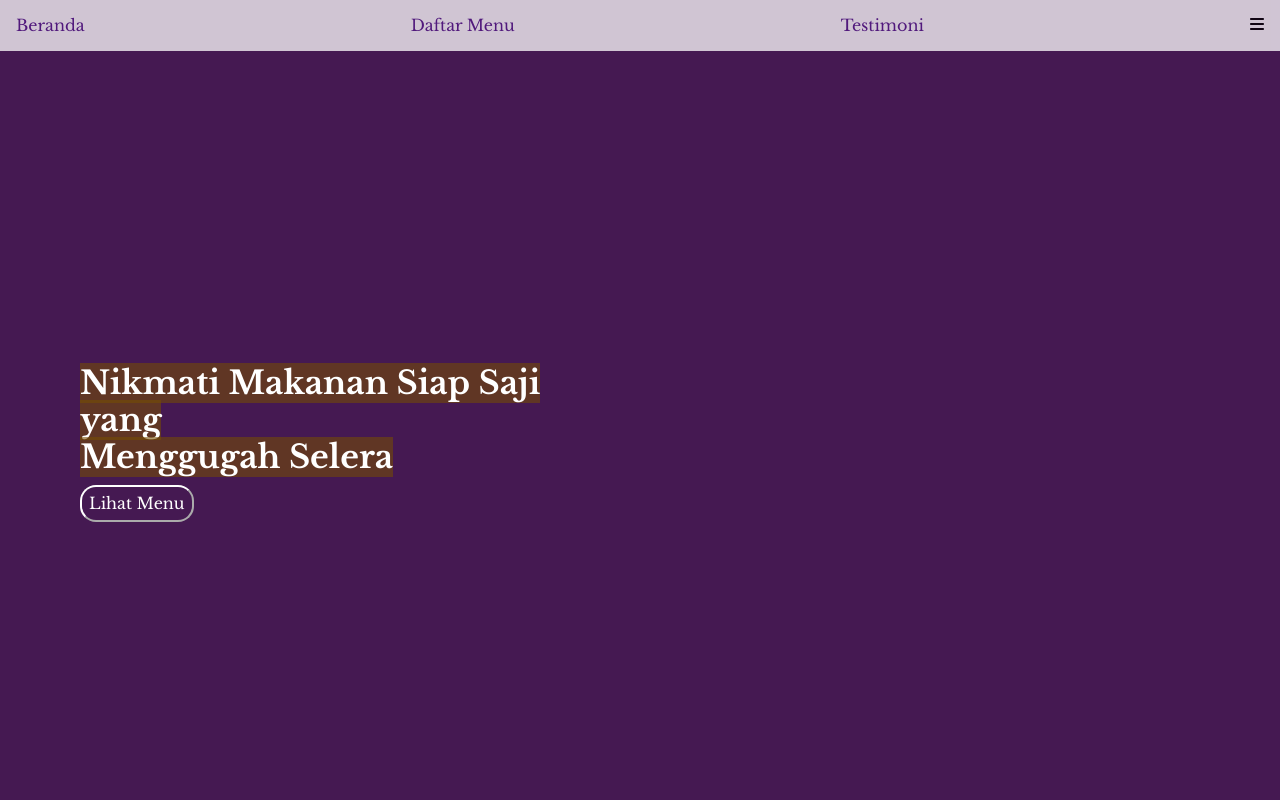
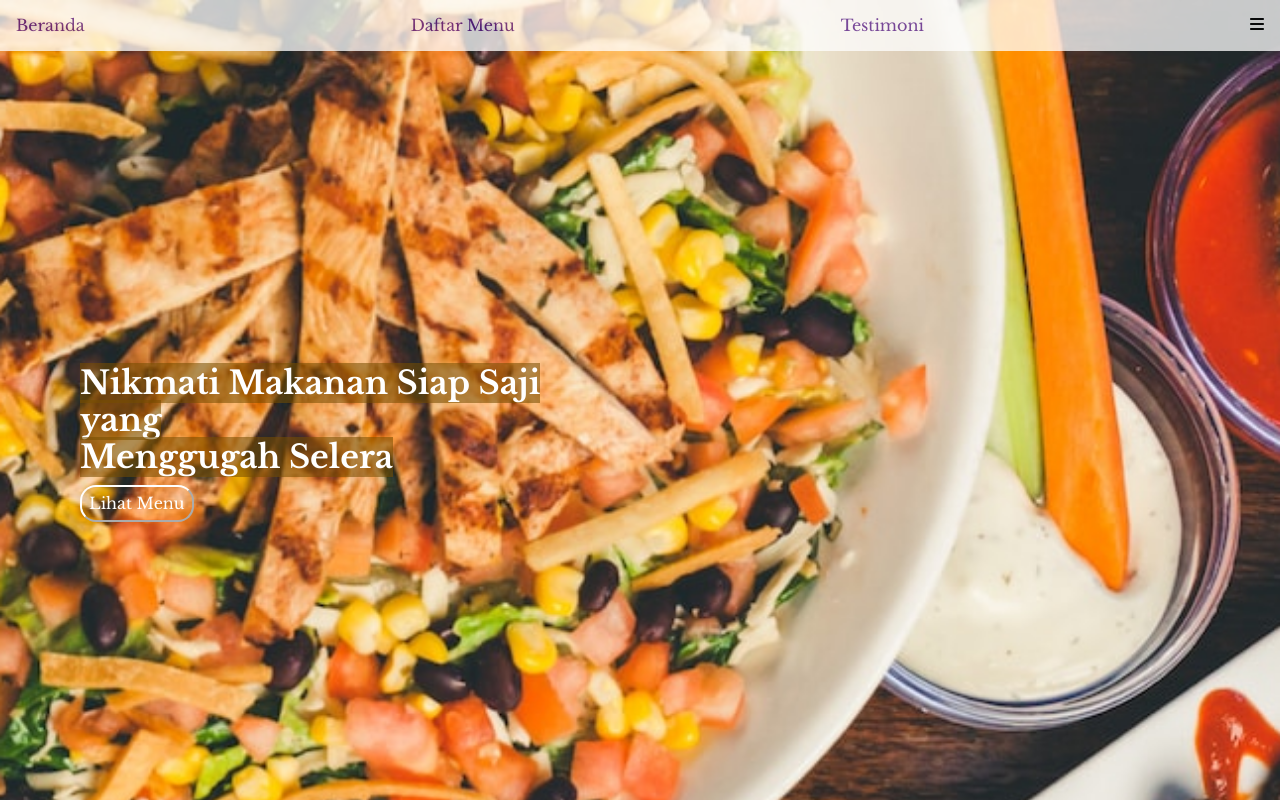
Before and after one commit to Khuirul-Huda/restaurant-template, a plain HTML site: page index.html in a window 1280 px wide. Shown: the top 800 px of the page. Drawn offline with nearby package versions, Linux system fonts and the light colour scheme; a script that the page names is missing.

Commit message:
Fix image?

```diff
--- a/css/style.css
+++ b/css/style.css
@@ -25,7 +25,7 @@ nav>ul>li {
     background-repeat: no-repeat;
     background-position: center;
     background-size: cover;
-    background-image: url('img/tim-toomey-unsplash.jpg');
+    background-image: url('../img/tim-toomey-unsplash.jpg');
 }
 
 .bg-light {
```
